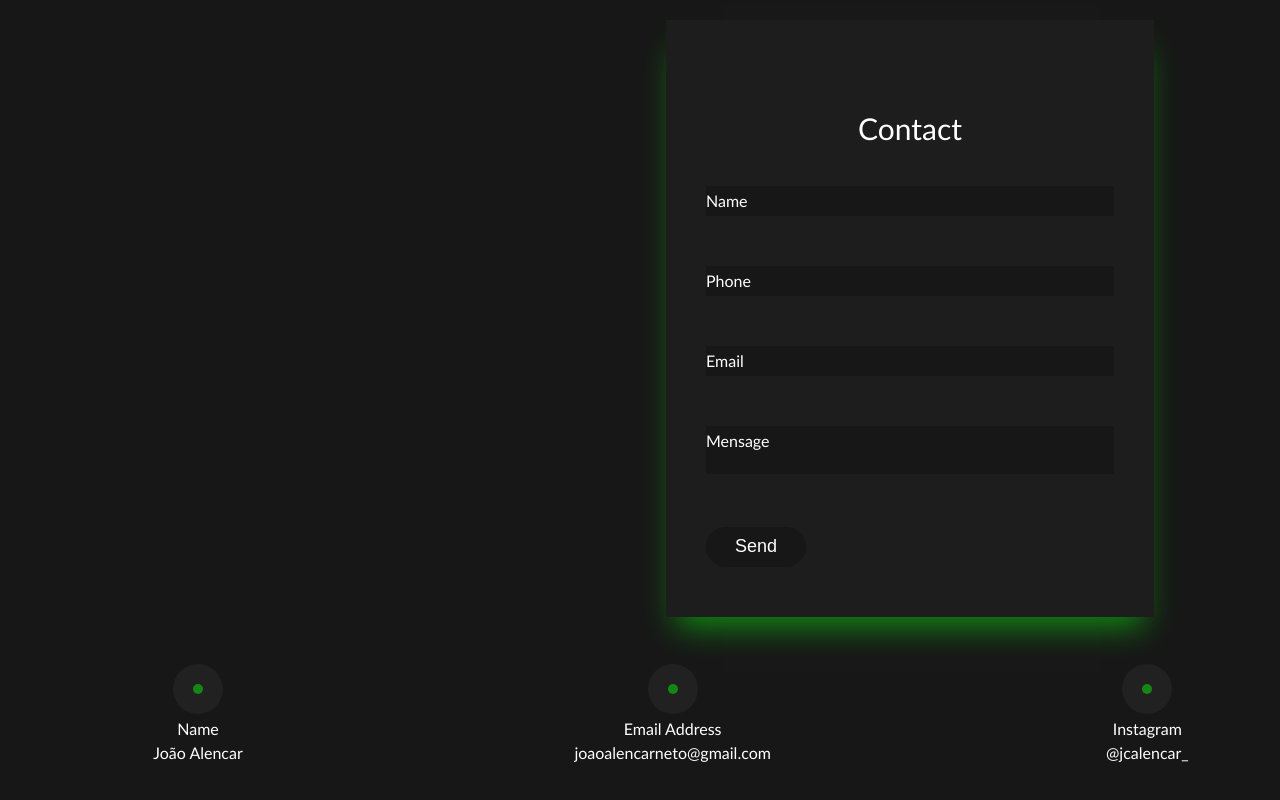
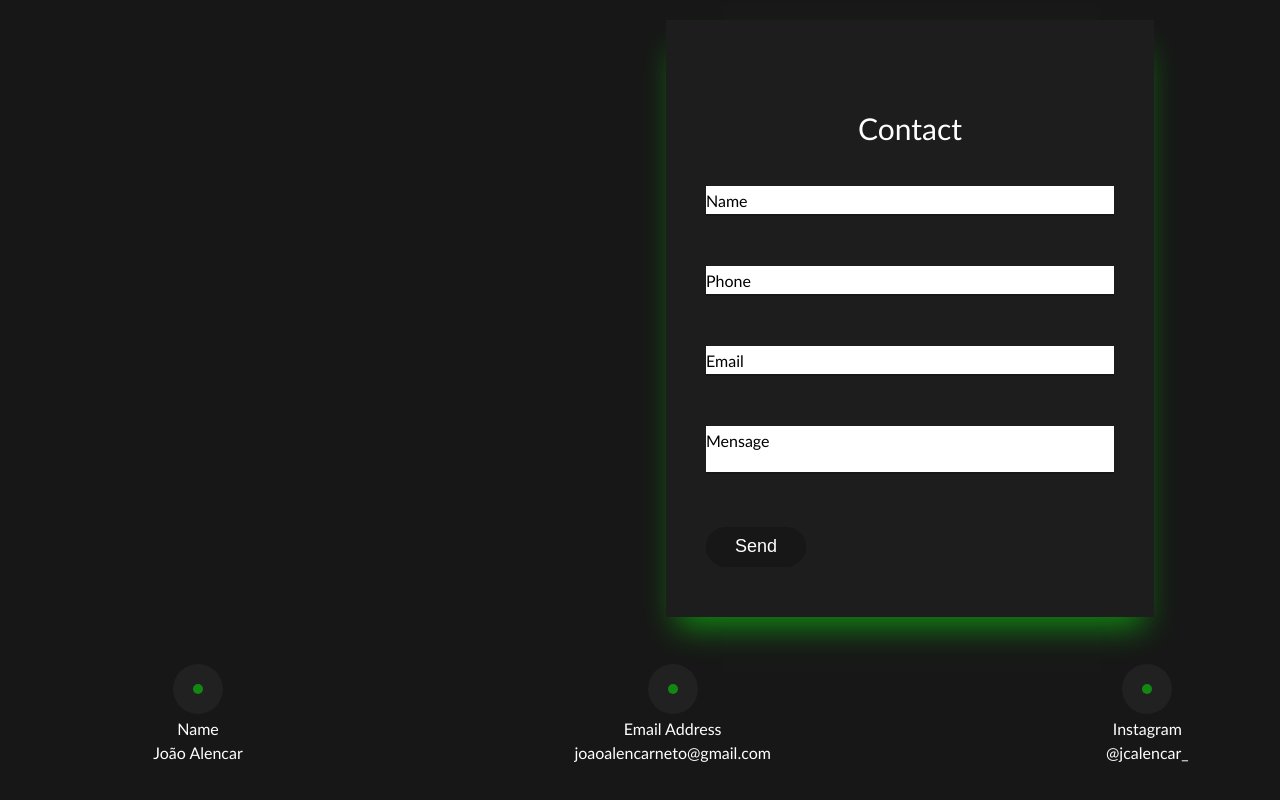
Before and after one commit to jcalencar/portfolio, a plain HTML site: page index.html in a window 1280 px wide. Shown: the part 1512-2312 px from the top of the page. Drawn offline with Linux system fonts and the light colour scheme.

Commit message:
Update style.css

```diff
--- a/style.css
+++ b/style.css
@@ -217,7 +217,6 @@ form {
   width: 100%;
   align-self: center;
   margin-top: 50px;
-
   display: flex;
   flex-wrap: wrap;
   justify-content: center;
@@ -457,7 +456,7 @@ html{
   margin: 10px 0;
   pointer-events: none;
   transition: 0.5s;
-  color: #ffffff;
+  color: #000000;
 }
 .contactForm .inputBox input:focus ~ span,
 .contactForm .inputBox input:valid ~ span,
@@ -492,10 +491,10 @@ html{
   align-items: center;
 }
 .contactForm .inputBox input {
-  background-color: #171717;
+  background-color: #ffffff;
 }
 textarea {
-background-color: #171717;
+background-color: #ffffff;
 }
 @media (max-width: 991px) {
   .contacts {
```
